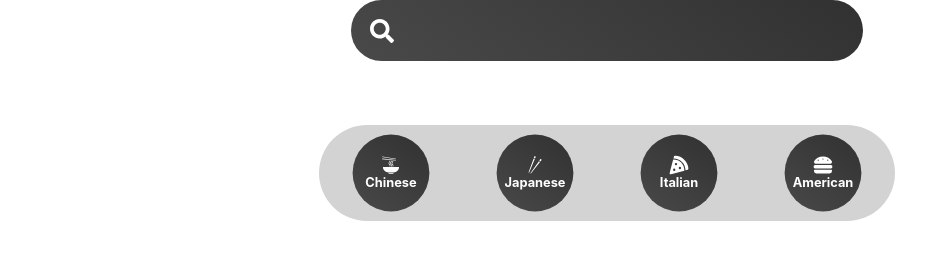
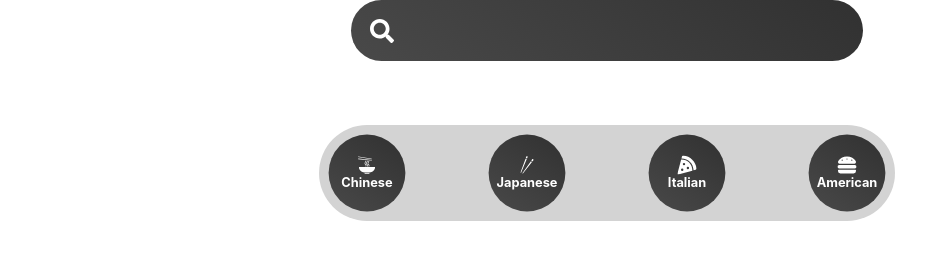
Before and after one commit to Amrindra/Food-App, a React (Create React App) app: page / in a window 1280 px wide. Shown: the top 271 px of the page, without its empty margins (33-959 px from the left). Built offline with nearby package versions, Linux system fonts and the light colour scheme; no server answers.

Commit message:
Imported useState and settup onchange for the input field

```diff
--- a/src/components/Category.jsx
+++ b/src/components/Category.jsx
@@ -41,7 +41,7 @@ const CategoryListItem = styled.div`
 
 const Wrapper = styled.div`
   display: flex;
-  justify-content: space-around;
+  justify-content: space-between;
   align-items: center;
   background-color: lightgray;
   width: 50%;
--- a/src/components/Searchbar.jsx
+++ b/src/components/Searchbar.jsx
@@ -1,13 +1,19 @@
 import React from "react";
+import { useState } from "react";
 import { FaSearch } from "react-icons/fa";
 import styled from "styled-components";
 
 const Searchbar = () => {
+  const [searchInput, setSearchInput] = useState("");
   return (
     <FormInput>
       <div>
         <FaSearch />
-        <input type="text" />
+        <input
+          type="text"
+          value={searchInput}
+          onChange={(event) => setSearchInput(event.target.value)}
+        />
       </div>
     </FormInput>
   );
```
